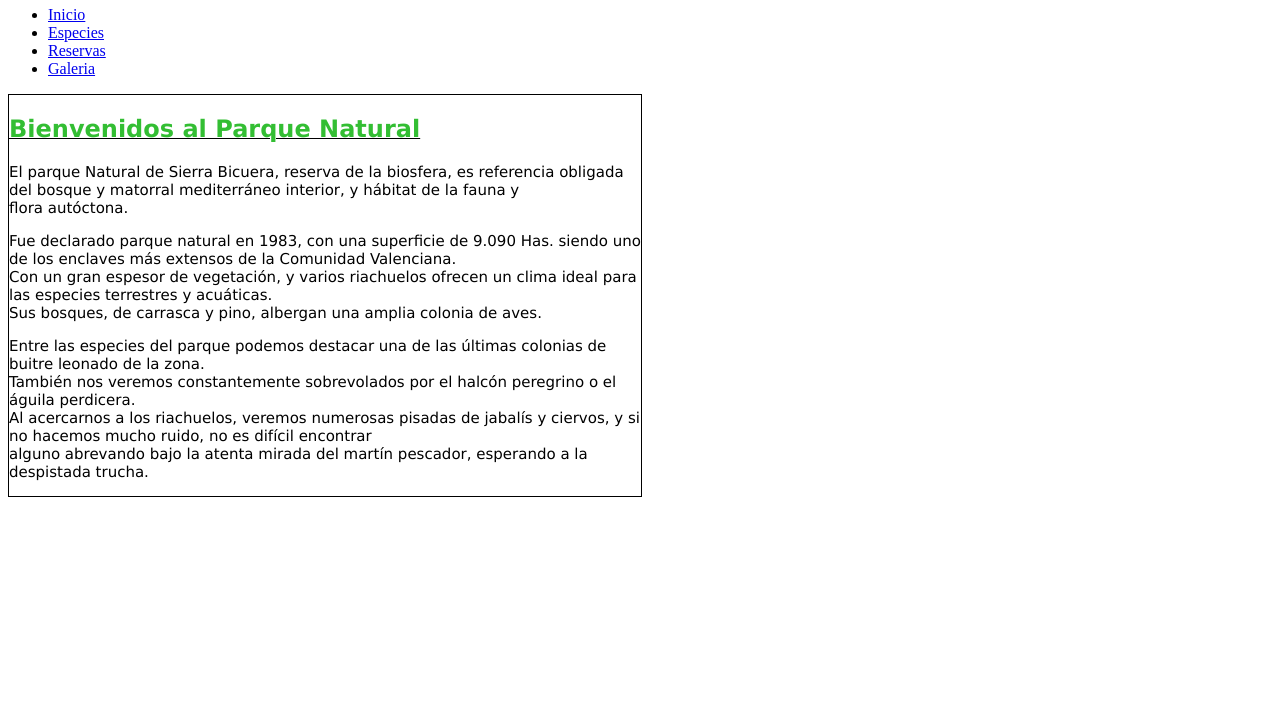
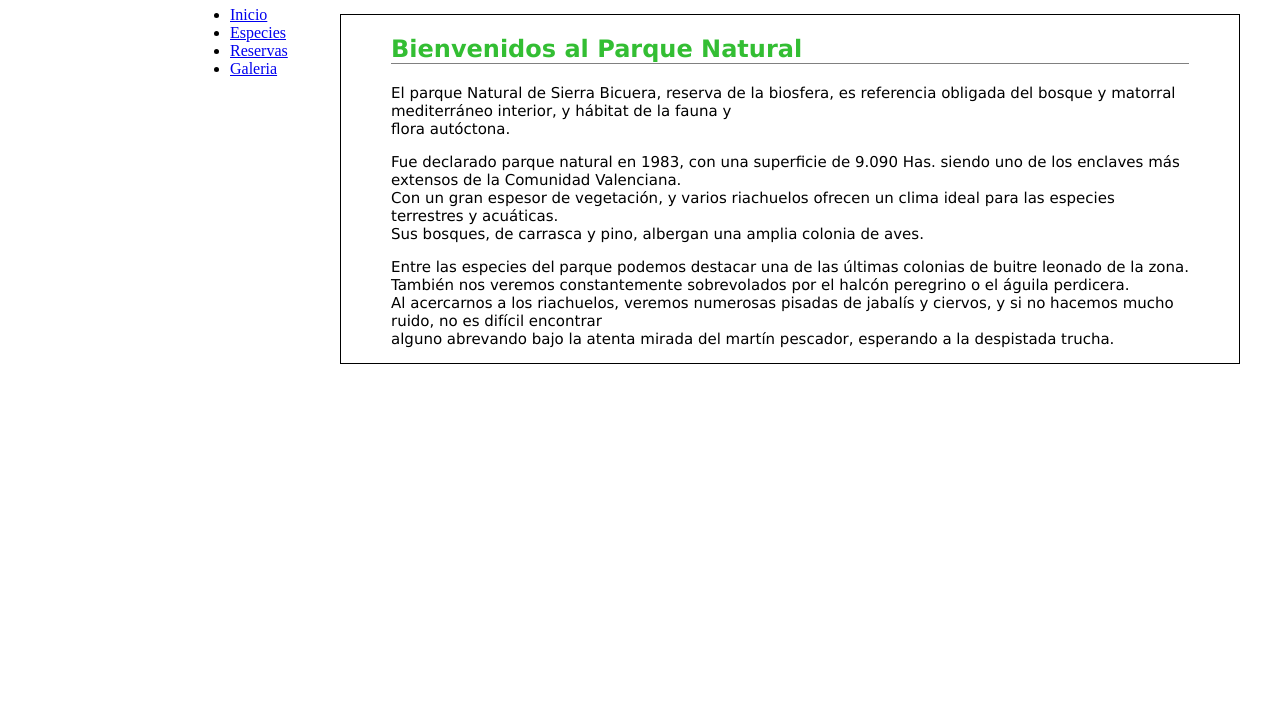
Before and after one commit to IzanDuesoLopez/TA28-HTML_CSS, a plain HTML site: page Ejercicio_08/parquenatural/index.html in a window 1280 px wide. Shown: the part 75-800 px from the top of the page. Drawn offline with Linux system fonts and the light colour scheme.

Commit message:
Ejercicio8

```diff
--- a/Ejercicio_07/css/estilo.css
+++ b/Ejercicio_08/css/estilo.css
@@ -3,6 +3,11 @@ h1{
     font-family: 'Lucida Sans Unicode';
     letter-spacing: 3px;
     padding-left: 170px;
+}
+
+body{
+    margin: auto;
+    width: 900px;
 }
 
 #verde{
@@ -21,11 +26,15 @@ h1{
 
 div{
     border: black 1px solid;
-    width: 50%;
+    position:relative;
+    left: 150px;
+    bottom: 80px;
+    padding-left: 50px;
+    padding-right: 50px;
 }
 
 h2{
-    text-decoration: underline black 1px;
+    border-bottom: grey 0.5px solid;
     color: rgb(51, 190, 51);
     font-family: 'Lucida Sans Unicode';
 }
```
Also changed, not shown: Ejercicio_08/parquenatural/especies.html (renamed from Ejercicio_07/parquenatural/especies.html), Ejercicio_08/parquenatural/galeria.html (renamed from Ejercicio_07/parquenatural/galeria.html), Ejercicio_08/parquenatural/index.html (renamed from Ejercicio_07/parquenatural/index.html), Ejercicio_08/parquenatural/reservas.html (renamed from Ejercicio_07/parquenatural/reservas.html).
